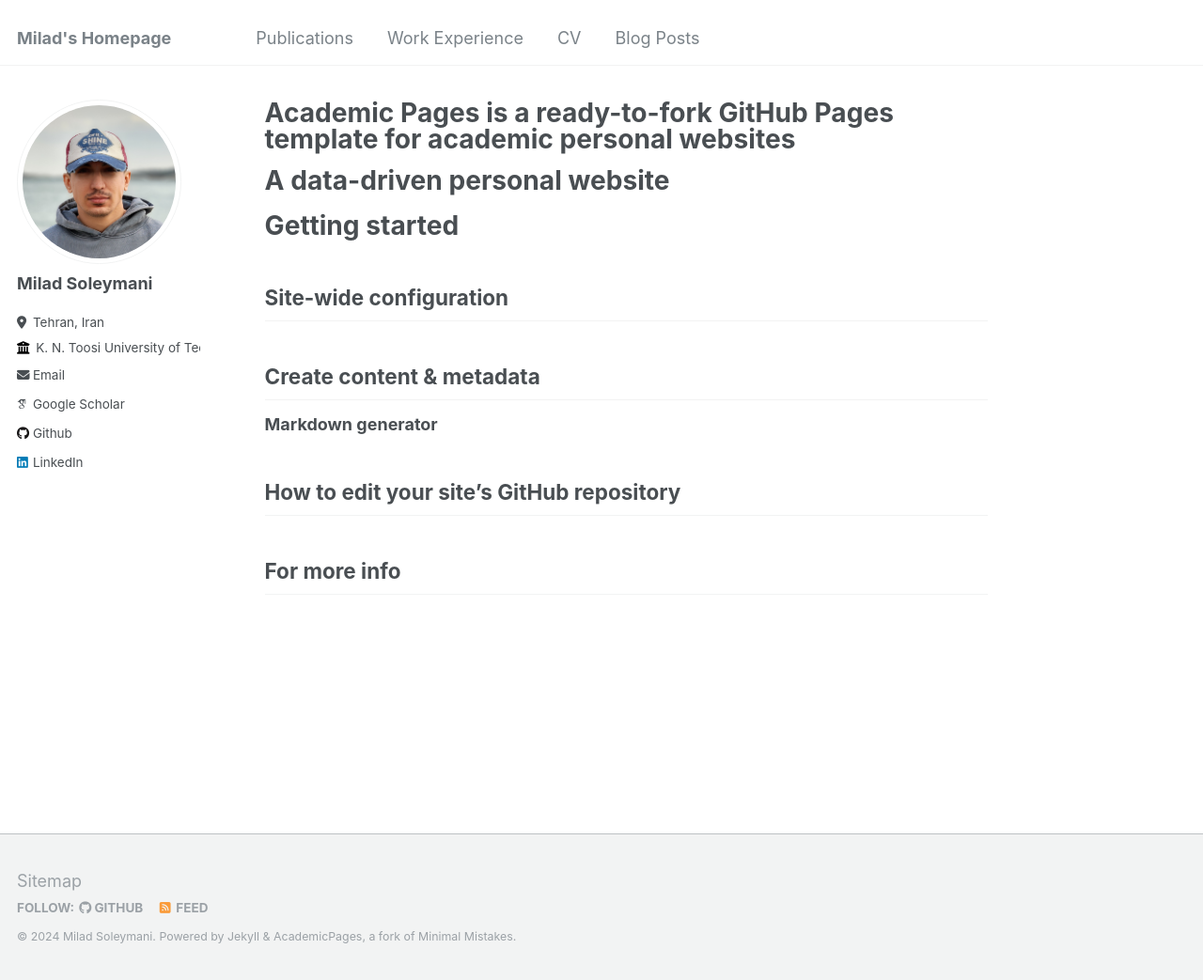
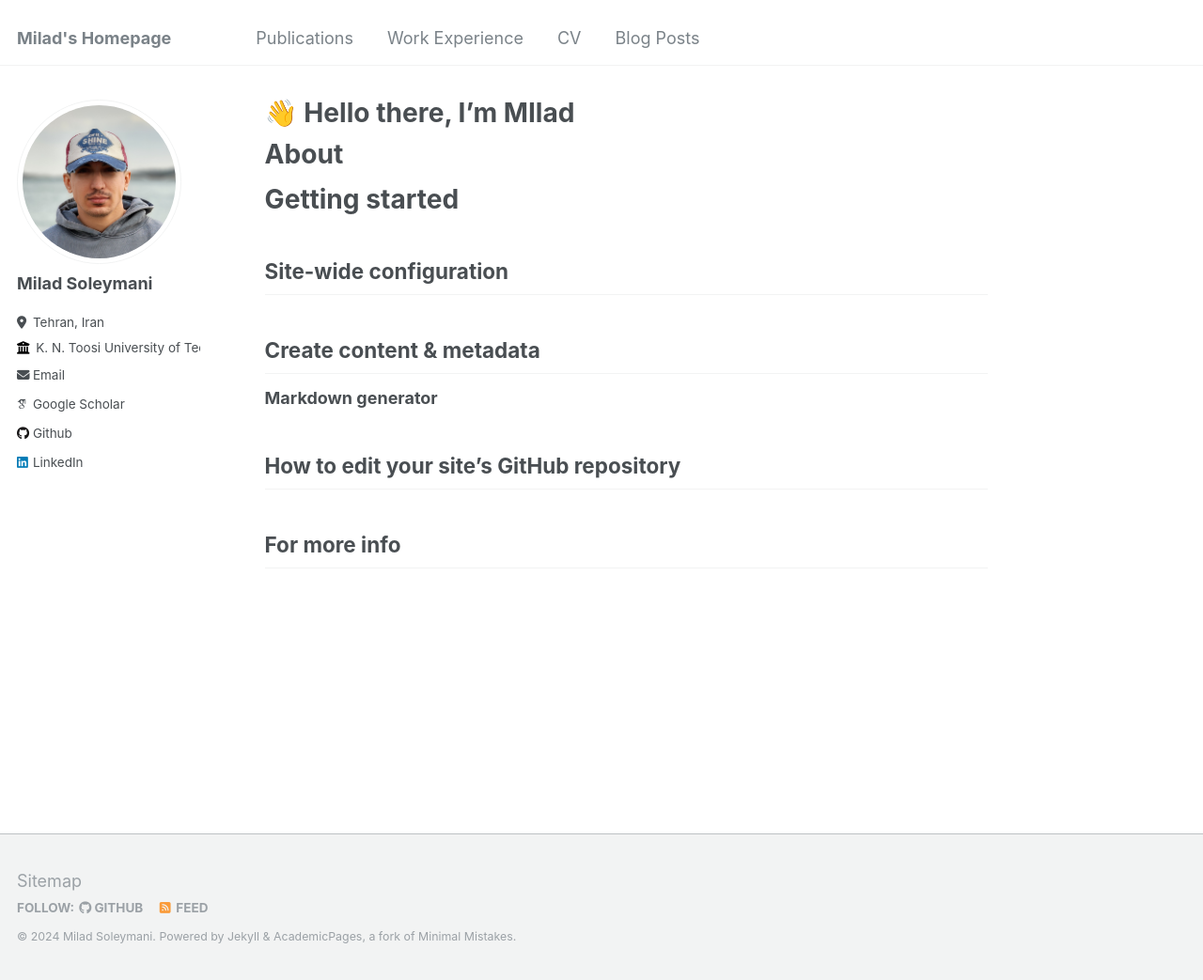
Before and after one commit to MiladSoleymani/Milad-Soleymani, a Jekyll site: the page built from _pages/about.md, in a window 1280 px wide and 1043 px high. Shown: the whole window at 94% size. Built offline with Jekyll 4.4.1, drawn with Linux system fonts in a browser that asks for light colours; some web fonts are replaced.

Commit message:
Update about.md

```diff
--- a/_pages/about.md
+++ b/_pages/about.md
@@ -1,6 +1,6 @@
 ---
 permalink: /
-title: "Academic Pages is a ready-to-fork GitHub Pages template for academic personal websites"
+title: "👋 Hello there, I'm MIlad"
 author_profile: true
 redirect_from:
   - /about/
@@ -9,7 +9,7 @@ redirect_from:
 
 <!-- This is the front page of a website that is powered by the [Academic Pages template](https://github.com/academicpages/academicpages.github.io) and hosted on GitHub pages. [GitHub pages](https://pages.github.com) is a free service in which websites are built and hosted from code and data stored in a GitHub repository, automatically updating when a new commit is made to the respository. This template was forked from the [Minimal Mistakes Jekyll Theme](https://mmistakes.github.io/minimal-mistakes/) created by Michael Rose, and then extended to support the kinds of content that academics have: publications, talks, teaching, a portfolio, blog posts, and a dynamically-generated CV. You can fork [this repository](https://github.com/academicpages/academicpages.github.io) right now, modify the configuration and markdown files, add your own PDFs and other content, and have your own site for free, with no ads! An older version of this template powers my own personal website at [stuartgeiger.com](http://stuartgeiger.com), which uses [this Github repository](https://github.com/staeiou/staeiou.github.io). -->
 
-A data-driven personal website
+About
 ======
 <!-- Like many other Jekyll-based GitHub Pages templates, Academic Pages makes you separate the website's content from its form. The content & metadata of your website are in structured markdown files, while various other files constitute the theme, specifying how to transform that content & metadata into HTML pages. You keep these various markdown (.md), YAML (.yml), HTML, and CSS files in a public GitHub repository. Each time you commit and push an update to the repository, the [GitHub pages](https://pages.github.com/) service creates static HTML pages based on these files, which are hosted on GitHub's servers free of charge.
 
```
